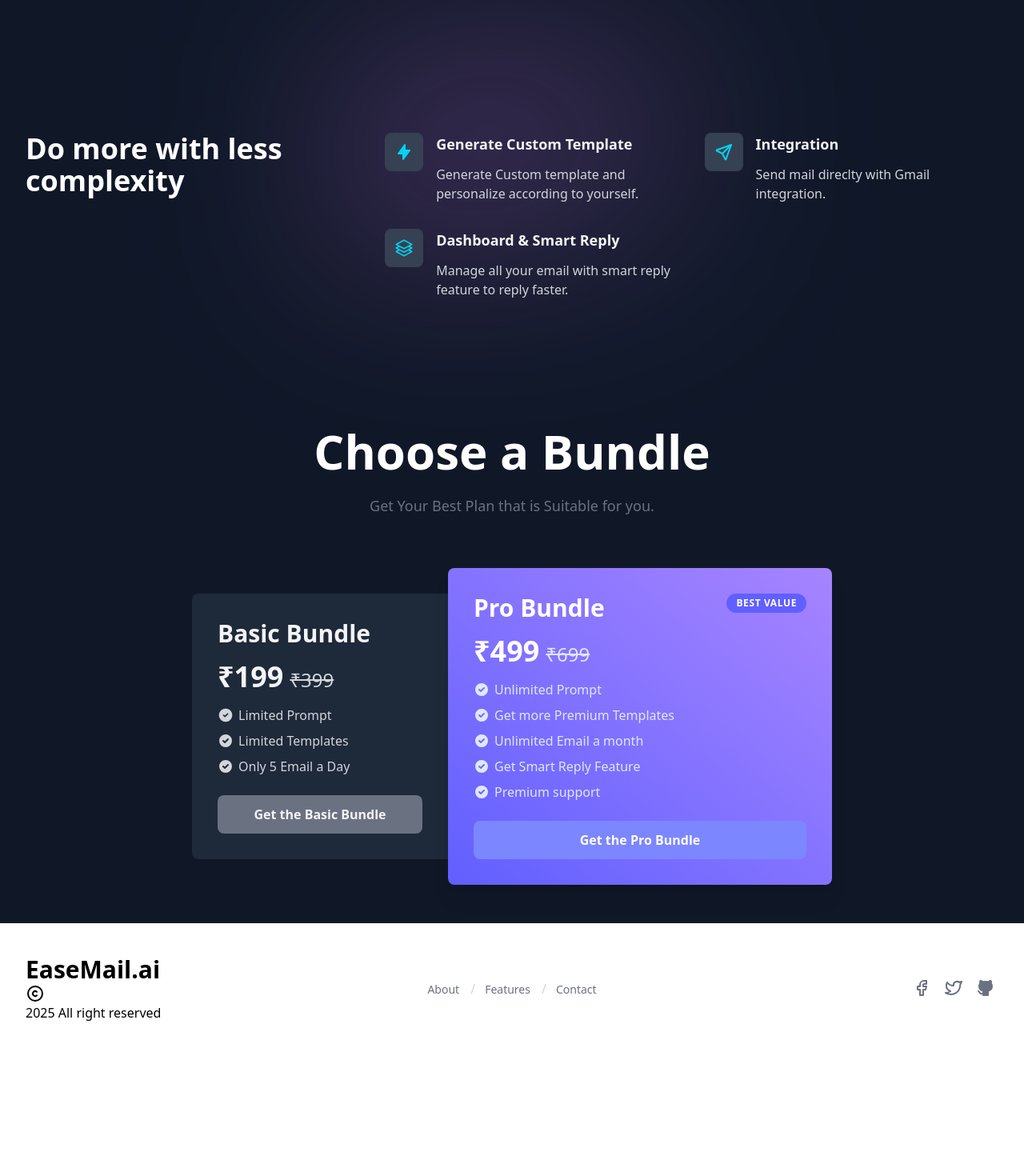
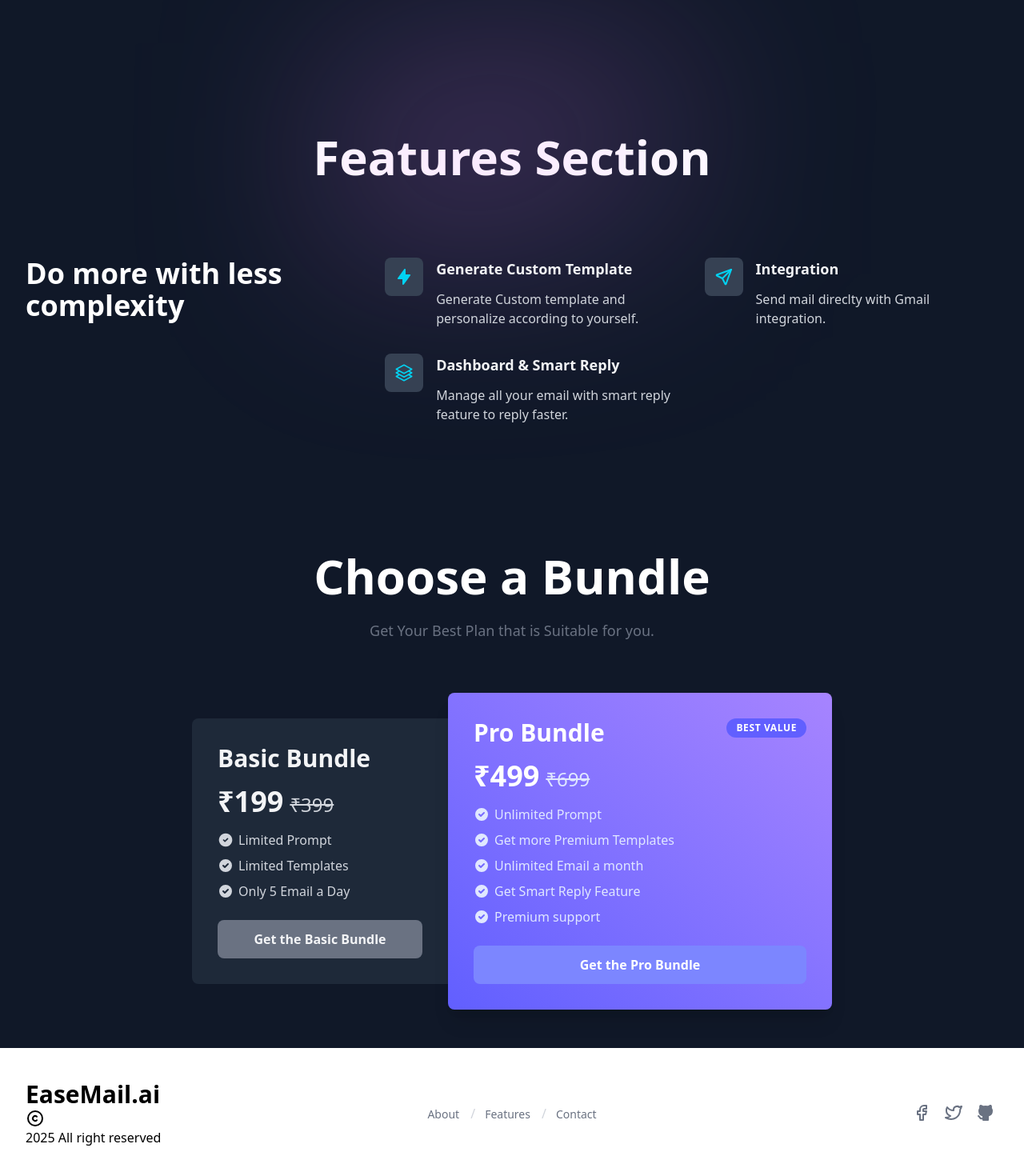
Before and after one commit to shivam3981/Easemail.ai, a Next.js app in the folder frontend/: page / in a window 1280 px wide. Shown: the part 556-2026 px from the top of the page at 80% size. Before the commit the page ends 1874 px from the top, so only its background shows below. Built offline with nearby package versions, Linux system fonts and the light colour scheme.

Commit message:
Created Pages

```diff
--- a/frontend/src/app/(main)/Features/page.jsx
+++ b/frontend/src/app/(main)/Features/page.jsx
@@ -29,6 +29,7 @@ export default () => {
 
     return (
         <section className="relative py-28 bg-gray-900" id="features">
+            <div className="md:mb-24 "><h2 className=" mb-4 text-center text-8xl font-bold text-white md:mb-6 lg:text-6xl ">Features Section</h2> </div>
             <div className="relative z-10 max-w-screen-xl mx-auto px-4 text-gray-300 justify-between gap-24 lg:flex md:px-8">
                 <div className="max-w-xl">
                     <h3 className="text-white text-5xl font-semibold sm:text-4xl">
@@ -39,7 +40,6 @@ export default () => {
                     </p>
                 </div>
                 <div className="mt-12 lg:mt-0 ">
-                {/* <div className=" "><h2 className=" mb-4 text-center text-8xl font-bold text-white md:mb-6 lg:text-6xl ">Features Section</h2> </div> */}
                     <ul className="grid gap-8 sm:grid-cols-2">
                         {
                             features.map((item, idx) => (
--- a/frontend/src/app/(main)/Navbar.jsx
+++ b/frontend/src/app/(main)/Navbar.jsx
@@ -123,7 +123,7 @@ const Navbar = () => {
                 <div>
                   <Link
                     className="inline-block text-white hover:text-gray-600 focus:outline-hidden focus:text-gray-600"
-                    href="/pricing"
+                    href="#pricing"
 
                   >
                     Pricing
--- a/frontend/src/app/(main)/Pricing/page.jsx
+++ b/frontend/src/app/(main)/Pricing/page.jsx
@@ -1,9 +1,9 @@
 import { IconCircleCheckFilled } from '@tabler/icons-react';
 import React from 'react'
 
-const   Pricing = () => {
+const Pricing = () => {
     return (
-        <div>
+        <section id='#pricing'>
             <div className="bg-gray-900 py-6 sm:py-8 lg:py-12 ">
                 <div className="mx-auto max-w-screen-lg px-4 md:px-8">
                     {/* <!-- text - start --> */}
@@ -135,7 +135,7 @@ const   Pricing = () => {
                     </div>
                 </div>
             </div>
-        </div>
+        </section>
     )
 }
 
--- a/frontend/src/app/(main)/footer/page.jsx
+++ b/frontend/src/app/(main)/footer/page.jsx
@@ -16,7 +16,8 @@ const footer = () => {
                         >
                             EaseMail.ai
                         </a>
-                        <IconCopyright/><p >2025 All right reserved </p>
+                        <IconCopyright/>
+                        <span>2025 All right reserved </span>
                     </div>
                     {/* End Col */}
                     <ul className="text-center">
```
